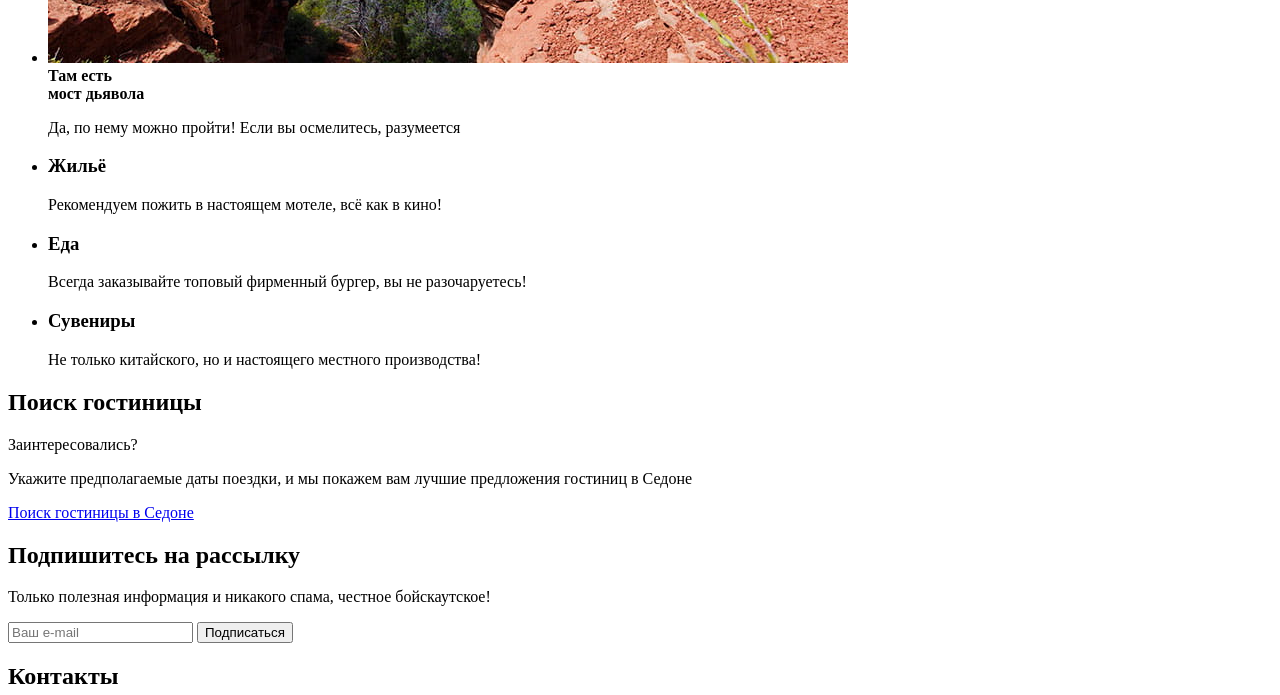
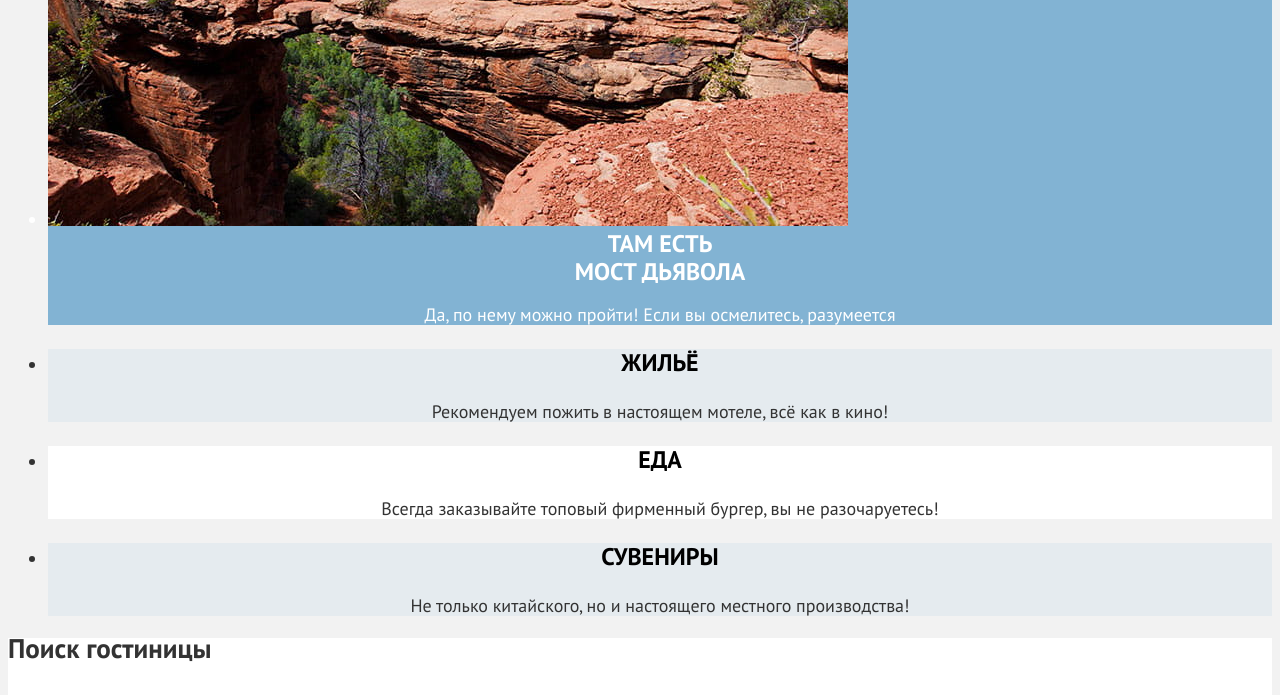
Before and after one commit to htmlacademy-htmlcss/2190165-sedona-35, a plain HTML site: page index.html in a window 1280 px wide. Shown: the part 1890-2585 px from the top of the page. Drawn offline with Linux system fonts and the light colour scheme.

Commit message:
Добавляет базовую стилизацию

```diff
--- a/index.html
+++ b/index.html
@@ -3,6 +3,7 @@
   <head>
     <meta charset="utf-8">
     <title>HTML Academy: Седона</title>
+    <link rel="stylesheet" href="styles/styles.css">
   </head>
   <body>
     <header class="page-header">
@@ -25,18 +26,18 @@
 
         <ul class="navigation-list navigation-user">
           <li class="navigation-item">
-            <a class="navigation-link" href="#">
+            <a class="navigation-user-link" href="#">
               <span class="visually-hidden">Поиск</span>
             </a>
           </li>
           <li class="navigation-item">
-            <a class="navigation-link" href="#">
+            <a class="navigation-user-link" href="#">
               <span class="visually-hidden">Избранное</span>
               <span class="visually-hidden">12</span>
             </a>
           </li>
           <li class="navigation-item">
-            <a class="navigation-link button" href="#">Хочу сюда!</a>
+            <a class="navigation-user-button button" href="#">Хочу сюда!</a>
           </li>
         </ul>
       </nav>
@@ -48,62 +49,64 @@
       <section class="introduction">
         <img class="introduction-logo-text" src="images/sedona-title.svg" width="458" height="352"
           alt="Welcome to the gorgeous Sedona because the Grand Canyon sucks!">
-        <h2 class="introduction-title">Седона - небольшой городок в Аризоне,<br>
-          заслуживающий большего!</h2>
-        <p class="introduction-description">Рассмотрим причины, по которым Седона круче, чем Гранд-Каньон!</p>
+        <div class="introduction-block">
+          <h2 class="introduction-title">Седона - небольшой городок в Аризоне,<br>
+            заслуживающий большего!</h2>
+          <p class="introduction-description">Рассмотрим причины, по которым Седона круче, чем Гранд-Каньон!</p>
+        </div>
       </section>
 
       <section class="advantages">
         <h2 class="visually-hidden">Преимущества</h2>
 
         <ul class="advantages-list">
-          <li class="adventages-img-item">
+          <li class="advantages-img-item">
             <div class="advantages-item">
               <b class="advantages-title img-item-title">Настоящий<br>городок</b>
-              <p class="advantages-description img-item-description">Седона - не аттракцион для туристов,
+              <p class="advantages-description">Седона - не аттракцион для туристов,
                 там течет своя жизнь</p>
             </div>
             <img class="advantages-img" src="images/advantages/advantage-1.jpg" width="800" height="384" alt="Цветы, здания, горы.">
           </li>
-          <li class="advantages-item">
+          <li class="advantages-item basic-item">
             <b class="advantages-title">Небольшая<br>площадь</b>
             <p class="advantages-description">Все достопримечательности
               находятся очень близко</p>
           </li>
-          <li class="advantages-item center-item">
+          <li class="advantages-item advantages-center-item">
             <b class="advantages-title">Красивая<br>дорога</b>
             <p class="advantages-description">Ехать в Седону из
               Лас-Вегаса совсем не скучно</p>
           </li>
-          <li class="advantages-item">
+          <li class="advantages-item basic-item">
             <b class="advantages-title">Мало<br>туристов</b>
             <p class="advantages-description">Большинство едет в Гранд
               Каньон и толпится там</p>
           </li>
-          <li class="adventages-img-item">
+          <li class="advantages-img-item">
             <img class="advantages-img" src="images/advantages/advantage-2.jpg" width="800" height="384"
               alt="Достопримечательность мост дьявола.">
             <div class="advantages-item">
               <b class="advantages-title img-item-title">Там есть<br>мост дьявола</b>
-              <p class="advantages-description img-item-description">Да, по нему можно пройти!
+              <p class="advantages-description">Да, по нему можно пройти!
                 Если вы осмелитесь, разумеется</p>
             </div>
           </li>
         </ul>
 
         <ul class="advantages-list-buy">
-          <li class="buy-item">
-            <h3 class="buy-title">Жильё</h3>
+          <li class="advantages-item basic-item">
+            <h3 class="advantages-title">Жильё</h3>
             <p class="buy-description">Рекомендуем пожить в настоящем мотеле,
               всё как в кино!</p>
           </li>
-          <li class="buy-item buy-center-item">
-            <h3 class="buy-title">Еда</h3>
+          <li class="advantages-item buy-center-item">
+            <h3 class="advantages-title">Еда</h3>
             <p class="buy-description">Всегда заказывайте топовый фирменный бургер,
               вы не разочаруетесь!</p>
           </li>
-          <li class="buy-item">
-            <h3 class="buy-title">Сувениры</h3>
+          <li class="advantages-item basic-item">
+            <h3 class="advantages-title">Сувениры</h3>
             <p class="buy-description">Не только китайского,
               но и настоящего местного производства!</p>
           </li>
@@ -115,7 +118,7 @@
         <p class="hotel-search-ask">Заинтересовались?</p>
         <p class="hotel-search-description">Укажите предполагаемые даты поездки,
           и мы покажем вам лучшие предложения гостиниц в Седоне</p>
-        <a class="hotel-search-link button button-hotel" href="#">Поиск гостиницы в Седоне</a>
+        <a class="hotel-search-button button" href="#">Поиск гостиницы в Седоне</a>
       </section>
 
       <section class="subscribe">
@@ -123,7 +126,7 @@
         <p class="subscribe-description">Только полезная информация и никакого спама,
           честное бойскаутское!</p>
         <form action="https://echo.htmlacademy.ru/" method="post">
-          <input type="email" name="subscribe-email" placeholder="Ваш e-mail">
+          <input class="subscribe-email" type="email" name="subscribe-email" placeholder="Ваш e-mail">
           <button class="button subscribe-button" type="submit">Подписаться</button>
         </form>
       </section>
--- /dev/null
+++ b/styles/styles.css
@@ -0,0 +1,235 @@
+@font-face {
+  font-family: "PT Sans";
+  font-style: normal;
+  font-weight: 400;
+  src: url("../fonts/ptsans-400.woff2") format("woff2");
+  font-display: swap;
+}
+
+@font-face {
+  font-family: "PT Sans";
+  font-style: normal;
+  font-weight: 700;
+  src: url("../fonts/ptsans-700.woff2") format("woff2");
+  font-display: swap;
+}
+
+body {
+  font-family: "PT Sans", sans-serif;
+  font-weight: 400;
+  font-style: normal;
+  font-size: 18px;
+  line-height: 21px;
+  color: #333333;
+  background-color: #f2f2f2;
+}
+
+.button {
+  font-weight: 700;
+  font-size: 20px;
+  line-height: 36px;
+  text-align: center;
+  text-transform: uppercase;
+  color: #ffffff;
+  background-color: #756157;
+  text-decoration: none;
+}
+
+.button:hover {
+  background-color: #615048;
+}
+
+.button:focus {
+  background-color: #615048;
+}
+
+.button:active {
+  color: rgba(255, 255, 255, 0.3);
+  background-color: #756157;
+}
+
+/* HEADER */
+
+.page-header {
+  color: #000000;
+  background: #ffffff;
+}
+
+.navigation-link {
+  font-weight: 700;
+  font-size: 20px;
+  line-height: 24px;
+  text-align: center;
+  color: #000000;
+  background-color: #ffffff;
+  text-decoration: none;
+  text-transform: capitalize;
+}
+
+.navigation-user-button {
+  font-size: 16px;
+  line-height: 20px;
+}
+
+/* INTRO */
+
+.introduction {
+  color: #ffffff;
+  background-color: #808080;
+  background-image: url("../images/intro-background.jpg");
+  background-size: 100% auto;
+  background-repeat: no-repeat;
+}
+
+.introduction-block {
+  text-align: center;
+  background-color: #ffffff;
+}
+
+.introduction-title {
+  font-size: 30px;
+  line-height: 36px;
+  color: #000000;
+  text-transform: uppercase;
+}
+
+.introduction-description {
+  font-size: 22px;
+  line-height: 26px;
+  color: #333333;
+}
+
+/* ADVANTAGES */
+
+.advantages-item {
+  text-align: center;
+}
+
+.advantages-img-item {
+  color: #ffffff;
+  background-color: #82B3D3;
+}
+
+.basic-item {
+  background-color: rgba(131, 179, 211, 0.12);
+}
+
+.advantages-center-item {
+  background-color: rgba(131, 179, 211, 0.2);
+}
+
+.buy-center-item {
+  background-color: #ffffff;
+}
+
+.advantages-title {
+  font-weight: 700;
+  font-size: 24px;
+  line-height: 28px;
+  color: #000000;
+  text-transform: uppercase;
+}
+
+.img-item-title{
+  color: #ffffff;
+}
+
+/* HOTEL */
+
+.hotel-search {
+  background-color: #ffffff;
+}
+
+.hotel-search-ask {
+  font-weight: 700;
+  font-size: 30px;
+  line-height: 36px;
+  text-align: center;
+  color: #000000;
+  text-transform: uppercase;
+}
+
+.hotel-search-description {
+  font-size: 22px;
+  line-height: 26px;
+  text-align: center;
+}
+
+/* SUBSCRIBE */
+
+.subscribe {
+  color: #ffffff;
+  background-color: #808080;
+  background-image: url("../images/subscribe-background.jpg");
+  background-size: cover;
+  background-repeat: no-repeat;
+}
+
+.subscribe-title {
+  font-weight: 700;
+  font-size: 30px;
+  line-height: 36px;
+  text-align: center;
+  text-transform: uppercase;
+}
+
+.subscribe-description {
+  font-size: 22px;
+  line-height: 26px;
+  text-align: center;
+}
+
+.subscribe-email {
+  font-family: "PT Sans", sans-serif;
+  font-weight: 400;
+  font-style: normal;
+  font-size: 18px;
+  line-height: 24px;
+  color: #000000;
+  background-color: #f2f2f2;
+}
+
+.subscribe-button {
+  background-color: #82B3D3;
+}
+
+.subscribe-button:hover {
+  background-color: #68A2CA;
+}
+
+.subscribe-button:focus {
+  background-color: #68A2CA;
+}
+
+.subscribe-button:active {
+  color: rgba(255, 255, 255, 0.3);
+  background-color: #82B3D3;
+}
+
+/* FOOTER */
+
+.page-footer {
+  color: #000000;
+  background-color: #ffffff;
+}
+
+.footer-address-phone {
+  font-size: 40px;
+  line-height: 40px;
+  text-align: center;
+  text-transform: uppercase;
+  text-decoration: none;
+  color: #000000;
+}
+
+.footer-address-phone:hover {
+  color: #756157;
+}
+
+.footer-address-phone:focus {
+  color: #756157;
+}
+
+.footer-address-phone:active {
+  color: rgba(117, 97, 87, 0.3);
+}
```
